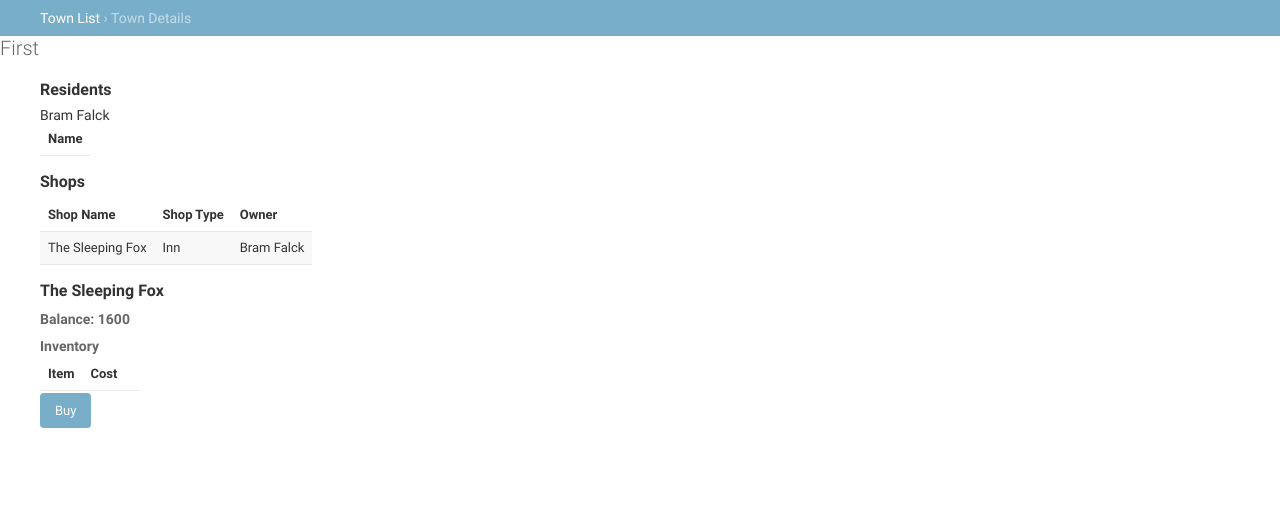
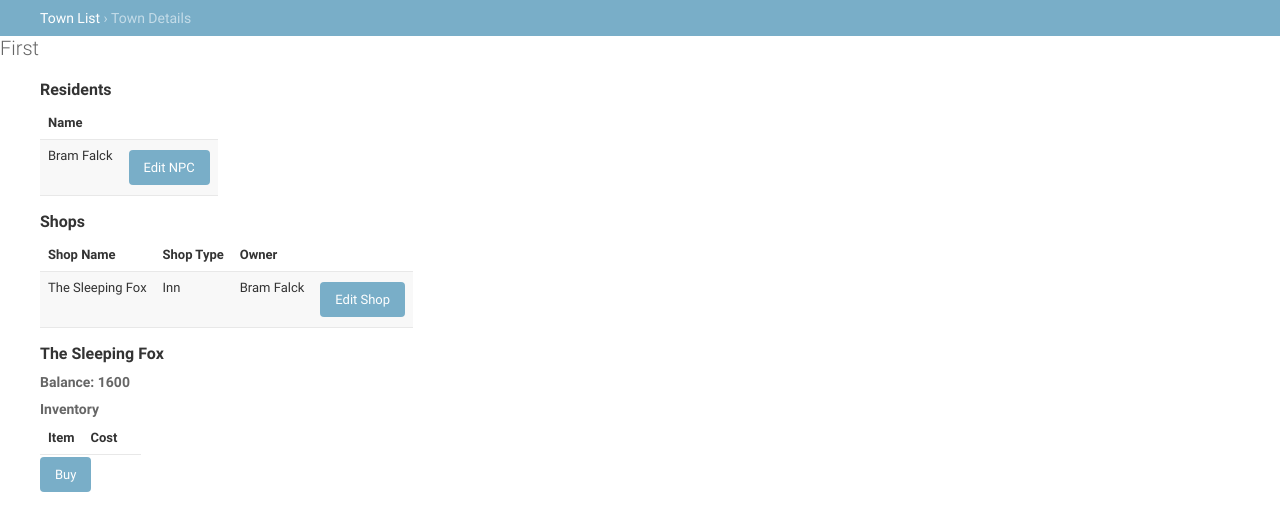
Before and after one commit to OwenHempel/DMGen, a Django app: page /Towns/1/ in a window 1280 px wide. Shown: the top 531 px of the page. Run offline with Django 3.2, Linux system fonts and the light colour scheme; data comes from the database, SQL or seed files in the repository; lists and menus that the app fills with data are empty.

Commit message:
partialy complete edit page
not fully complete yet

```diff
--- a/DMGen/Towns/templates/Towns/TownDetail.html
+++ b/DMGen/Towns/templates/Towns/TownDetail.html
@@ -15,12 +15,18 @@
 <h1>{{ Town.Name }}</h1>
 <ul>
 <h2>Residents</h2>
+<form action="{% url 'Towns:Modify' %}" method="post">
+	{% csrf_token %}
 <table>
 	<tr>
 		<th>Name</th>
+		<th></th>
 	</tr>
 {% for NPC in Town.Residents.all %}
-    <tr>{{ NPC }}</tr>
+    <tr>
+    	<td>{{ NPC }}</td>
+    	<td><input type="submit" name = "{{NPC.id}}" value="Edit NPC" id ="{{NPC.id}}" /></td>
+    </tr>
 {% endfor %}
 </table>
 
@@ -30,18 +36,20 @@
 		<th>Shop Name</th>
 		<th>Shop Type</th>
 		<th>Owner</th>
+		<th></th>
 	</tr>
 {% for shop in Town.Shops.all %}
     <tr><td>{{ shop.FirstName }} {{shop.LastName}}</td>
     <td> {{shop.Type}} </td>
     <td> {{shop.Owner}}</td>
+    <td><input type="submit" name = "{{shop.id}}" value="Edit Shop" id ="{{shop.id}}"/></td>
     </tr>
-
 {% endfor %}
 </table>
+</form>
+
 <form action="{% url 'Towns:Towndetail' Town.id %}" method="post">
 {% csrf_token %}
-
 {% for s in Town.Shops.all %}
 <h2>{{s.FirstName}} {{s.LastName}}</h2>
 <h3>Balance: {{s.Balance}}</h3>
--- a/DMGen/Towns/urls.py
+++ b/DMGen/Towns/urls.py
@@ -7,9 +7,5 @@ urlpatterns = [
     path('', views.TownList, name='index'),
     path('<int:town_id>/', views.Towndetail, name='Towndetail'),
     path('Generate/', views.Generate, name='Generate'),
-    #path('<int:town_id>/shops/', views.ShopList.as_view(), name='shoplist'),
-    #path('<int:town_id>/NPCs/', views.NPCList.as_view(), name='NPClist'),
-    #path('<int:town_id>/shops/<int:pk>', views.Shop, name='shopdetail'),
-    #path('<int:town_id>/NPCs/<int:pk>', views.NPC, name='NPCdetail'),
-    #path('/Item/<int:Item_id>', views.item, name='item'),
+    path('Modify/', views.modify, name = 'Modify')
 ]
--- a/DMGen/Towns/views.py
+++ b/DMGen/Towns/views.py
@@ -13,6 +13,26 @@ def TownList(request):
     context = {}
     context['MyTowns'] = Town.objects.all()
     context['title'] = 'List of Towns'
+    return render(request, template_name, context)
+
+def modify(request):
+    context = {}
+    context['title'] = 'Modify World Info'
+    template_name = 'Towns/Modify.html'
+    if request.method == 'POST':
+        if 'NPC' in request.POST:
+            npcid = request.POST['NPC']
+            instance = get_object_or_404(NPC, id=npcid)
+            form = NPCForm(instance = instance)
+        elif 'Shop' in request.POST:
+            sid = request.POST['Shop']
+            instance = get_object_or_404(Shop, id=sid)
+            form = ShopForm(instance = instance)
+        elif 'Town' in request.POST:
+            tid = request.POST['Town']
+            instance = get_object_or_404(Town, id=tid)
+            form = TownForm(instance = instance)
+    context['form'] = form
     return render(request, template_name, context)
 
 def Generate(request):
@@ -70,7 +90,6 @@ def Towndetail(request, town_id):
             shop = Shop.objects.get(id = int(iDict[i]))
             item = Item.objects.get(id = int(i))
             shop.Inventory.remove(item)
-            print(shop.Balance, item.Cost)
             shop.Balance += item.Cost
             shop.save()
 
```
Also changed, not shown: DMGen/Towns/templates/Towns/Modify.html (added, +15 -0 lines).
